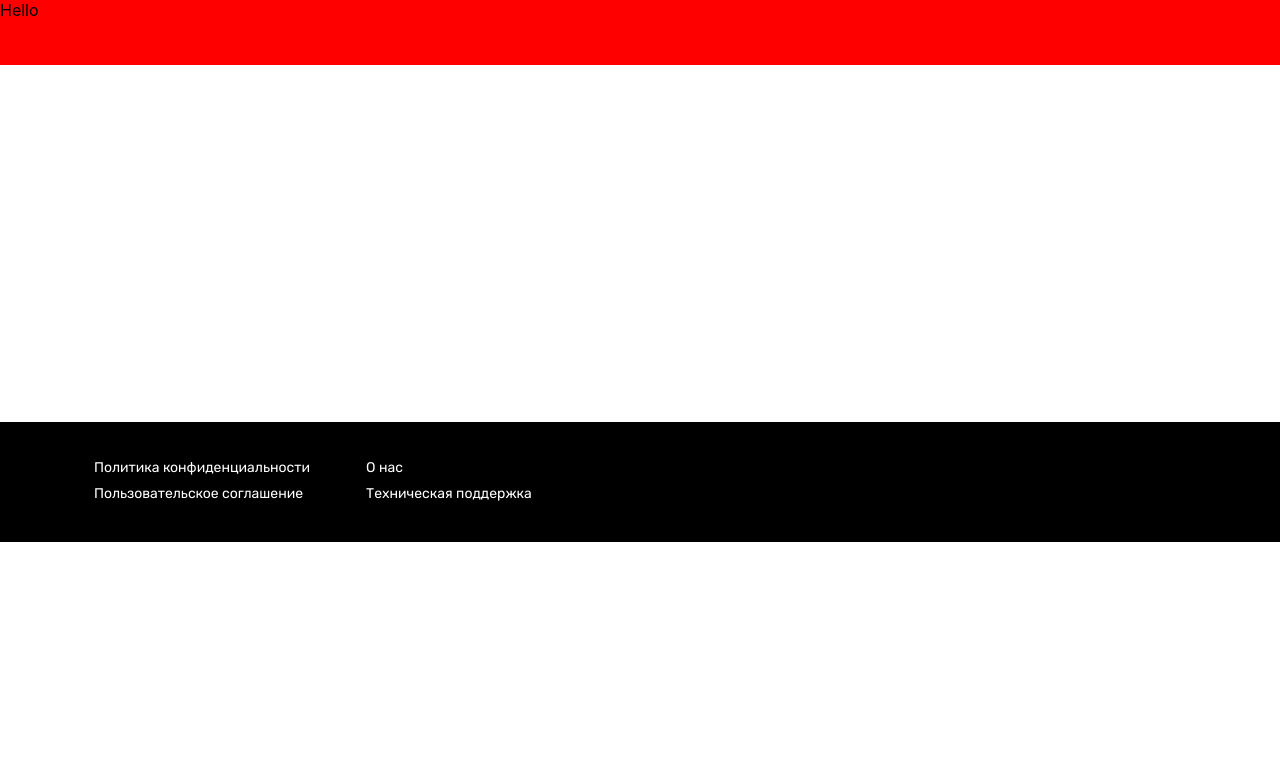
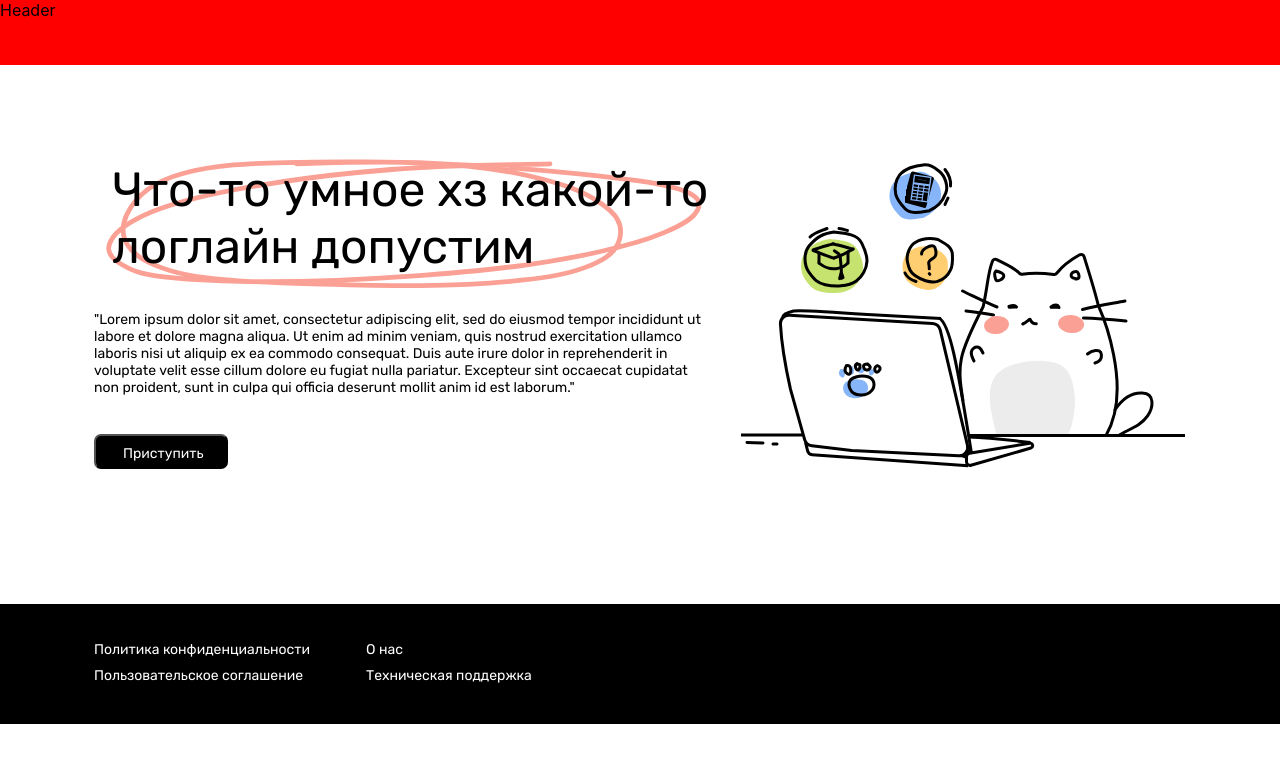
Before and after one commit to asphodel6/StudyUp, a React (Create React App) app: page / in a window 1280 px wide. Shown: the top 762 px of the page. Built offline with nearby package versions, Linux system fonts and the light colour scheme.

Commit message:
Сверстал main

```diff
--- a/src/components/Footer/Footer.module.css
+++ b/src/components/Footer/Footer.module.css
@@ -1,13 +1,12 @@
 .footer {
-    width: 1280px;
     height: 120px;
     left: 0px;
-    top: 600px;
+    /* top: 600px; */
+    margin-top: 135px;
     background-color: black;
     display: grid;
     grid-template-areas:
-    "a c"
-    /* "b d"; */
+    "a c";
 }
 
 .privacyPolicy {
--- a/src/components/Header/Header.jsx
+++ b/src/components/Header/Header.jsx
@@ -3,7 +3,7 @@ import style from './Header.module.css'
 
 function Header() {
     return (
-        <div className={style.header}>Hello</div>
+        <div className={style.header}>Header</div>
     );
 }
 
--- a/src/components/Main/Main.jsx
+++ b/src/components/Main/Main.jsx
@@ -3,7 +3,21 @@ import style from './Main.module.css'
 
 function Main() {
     return (
-        <div></div>
+        <div className={style.mainContainer}>
+            <div>
+                <div className={style.mainLogline}>
+                    <div className={style.mainVector}><img src="images/main-vector.svg" alt="main-vector" /></div>
+                    <div className={style.mainVectorText}>Что-то умное хз какой-то логлайн допустим</div>
+                </div>
+                <div className={style.mainDescription}>"Lorem ipsum dolor sit amet, consectetur adipiscing elit, sed do eiusmod tempor
+                    incididunt ut labore et dolore magna aliqua. Ut enim ad minim veniam, quis nostrud
+                    exercitation ullamco laboris nisi ut aliquip ex ea commodo consequat. Duis aute irure dolor in
+                    reprehenderit in voluptate velit esse cillum dolore eu fugiat nulla pariatur. Excepteur sint
+                    occaecat cupidatat non proident, sunt in culpa qui officia deserunt mollit anim id est laborum."</div>
+                <div className={style.proceedButton}><button>Приступить</button></div>
+            </div>
+            <div className={style.mainPicture}><img src="images/main-picture.svg" alt="main-picture" /></div>
+        </div>
     );
 }
 
--- a/src/components/Main/Main.module.css
+++ b/src/components/Main/Main.module.css
@@ -0,0 +1,65 @@
+.mainContainer {
+    /* margin-bottom: 135px; */
+    display: grid;
+}
+
+.mainVector img {
+    width: 619.75px;
+    height: 129.53px;
+    margin-left: 94px;
+    margin-top: 94px;
+}
+
+.mainVectorText {
+    position: absolute;
+    width: 598px;
+    height: 114px;
+    left: 112px;
+    top: 161px;
+    font-family: 'Rubik', sans-serif;
+    font-style: normal;
+    font-weight: 400;
+    font-size: 48px;
+    line-height: 57px;
+}
+
+.mainDescription {
+    width: 611px;
+    height: 94px;
+    margin-left: 94px;
+    margin-top: 18.47px;
+    font-family: 'Rubik', sans-serif;
+    font-style: normal;
+    font-weight: 400;
+    font-size: 14px;
+    line-height: 17px;
+}
+
+.proceedButton {
+    width: 134px;
+    height: 35px;
+    margin-left: 94px;
+    margin-top: 29px;
+}
+
+.mainPicture {
+    position: absolute;
+    width: 444px;
+    height: 309.5px;
+    left: 741px;
+    top: 159px;
+}
+
+.proceedButton button {
+    background-color: black;
+    color: white;
+    font-family: 'Rubik', sans-serif;
+    font-style: normal;
+    font-weight: 400;
+    font-size: 14px;
+    line-height: 17px;
+    width: 134px;
+    height: 35px;
+    border-radius: 7px;
+    padding: 9px 27px;
+}
```
Also changed, not shown: public/images/main-picture.svg (added), public/images/main-vector.svg (added).
